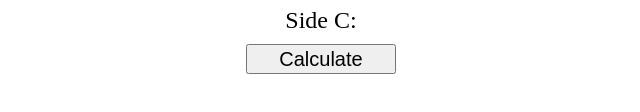
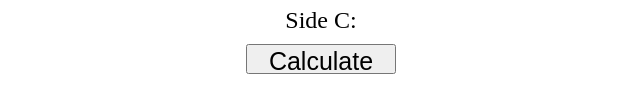
Before and after one commit to JD-R0driguez/hypotenusa-calculator, a plain HTML site: page index.html in a window 1280 px wide. Shown: the part 172-284 px from the top of the page, 319-959 px from the left. Drawn offline with Linux system fonts and the light colour scheme.

Commit message:
Update styles.css

```diff
--- a/styles.css
+++ b/styles.css
@@ -11,5 +11,5 @@ body {
 input, button {
     height: 30px;
     width: 150px;
-    font-size: 20px;
+    font-size: 25px;
 }
```
Also changed, not shown: index.js (+0 -34 lines).
